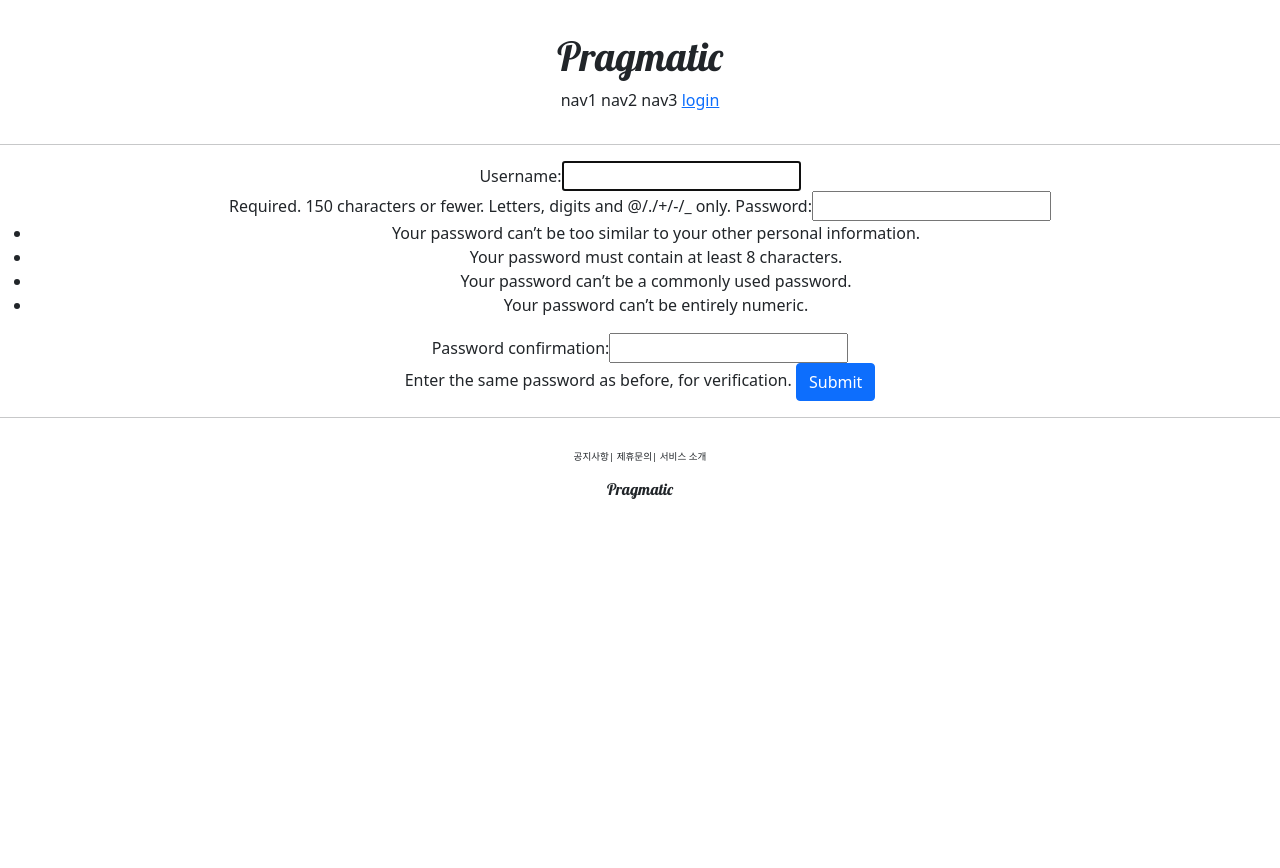
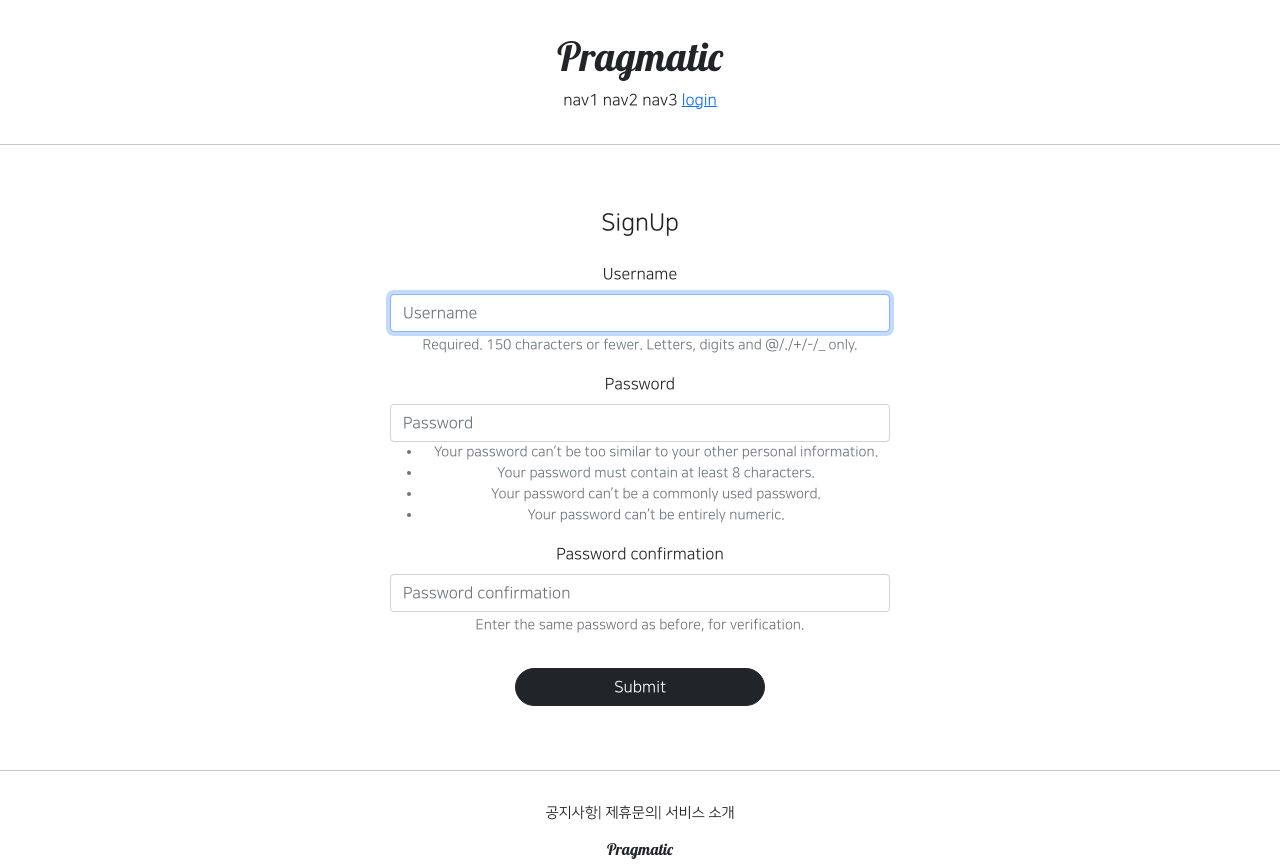
Before and after one commit to ColdBottle0226/Pinterest, a Django app: page /account/create/ in a window 1280 px wide. Before the commit the page ends 499 px from the top, so only its background shows below. Run offline with Django 3.2, Linux system fonts and the light colour scheme; some libraries are stand-ins or nearby versions.

Commit message:
Form design adjustment with Bootstrap

```diff
--- a/accountapp/templates/accountapp/create.html
+++ b/accountapp/templates/accountapp/create.html
@@ -1,12 +1,16 @@
 {% extends 'base.html' %}
+{% load bootstrap4 %}
 
 {% block content %}
 
-<div style="text-align:center">
+<div style="text-align:center; max-width: 500px; margin:4rem auto">
+    <div class="mb-4">
+        <h4>SignUp</h4>
+    </div>
     <form action="{% url 'accountapp:create' %}" method="post">
         {% csrf_token %}
-        {{ form }}
-        <input type="submit" class="btn btn-primary">
+        {% bootstrap_form form %}
+        <input type="submit" class="btn btn-dark rounded-pill col-6 mt-3">
     </form>
 
 </div>
--- a/pragmatic/settings.py
+++ b/pragmatic/settings.py
@@ -57,6 +57,7 @@ INSTALLED_APPS = [
     'django.contrib.sessions',
     'django.contrib.messages',
     'django.contrib.staticfiles',
+    'bootstrap4',
     'accountapp',
 ]
 
--- a/static/base.css
+++ b/static/base.css
@@ -3,7 +3,7 @@
 }
 
 .pragmatic_footer_button{
-    font-size: .6rem;
+    font-size: .9rem;
 }
 
 .pragmatic_footer{
--- a/templates/base.html
+++ b/templates/base.html
@@ -2,7 +2,7 @@
 <html lang="en">
 
 {% include 'head.html' %}
-<body>
+<body style="font-family:'NanumSquareR';">
     {% include 'header.html' %}
 
     <hr>
--- a/templates/head.html
+++ b/templates/head.html
@@ -11,4 +11,29 @@
     <link href="https://fonts.googleapis.com/css2?family=Lobster&display=swap" rel="stylesheet">
     <!-- DEFAULT CSS LINK   -->
     <link rel="stylesheet" type="text/css" href="{% static 'base.css' %}">
+
+    <style>
+        @font-face {
+            font-family: 'NanumSquareR';
+            src: local('NanumSquareR'),
+            url("{% static 'fonts/NanumSquareR.ttf' %}") format("opentype");
+        }
+        @font-face {
+            font-family: 'NanumSquareEB';
+            src: local('NanumSquareEB'),
+            url("{% static 'fonts/NanumSquareEB.otf' %}") format("opentype");
+        }
+        @font-face {
+            font-family: 'NanumSquareB';
+            src: local('NanumSquareB'),
+            url("{% static 'fonts/NanumSquareB.otf' %}") format("opentype");
+        }
+        @font-face {
+            font-family: 'NanumSquareR';
+            src: local('NanumSquareR'),
+            url("{% static 'fonts/NanumSquareR.otf' %}") format("opentype");
+        }
+
+    </style>
+
 </head>
```
Also changed, not shown: accountapp/templates/accountapp/login.html (+4 -4 lines), static/fonts/NanumSquareB.otf (added), static/fonts/NanumSquareEB.otf (added), static/fonts/NanumSquareL.otf (added), static/fonts/NanumSquareR.otf (added), static/fonts/NanumSquareR.ttf (added).
